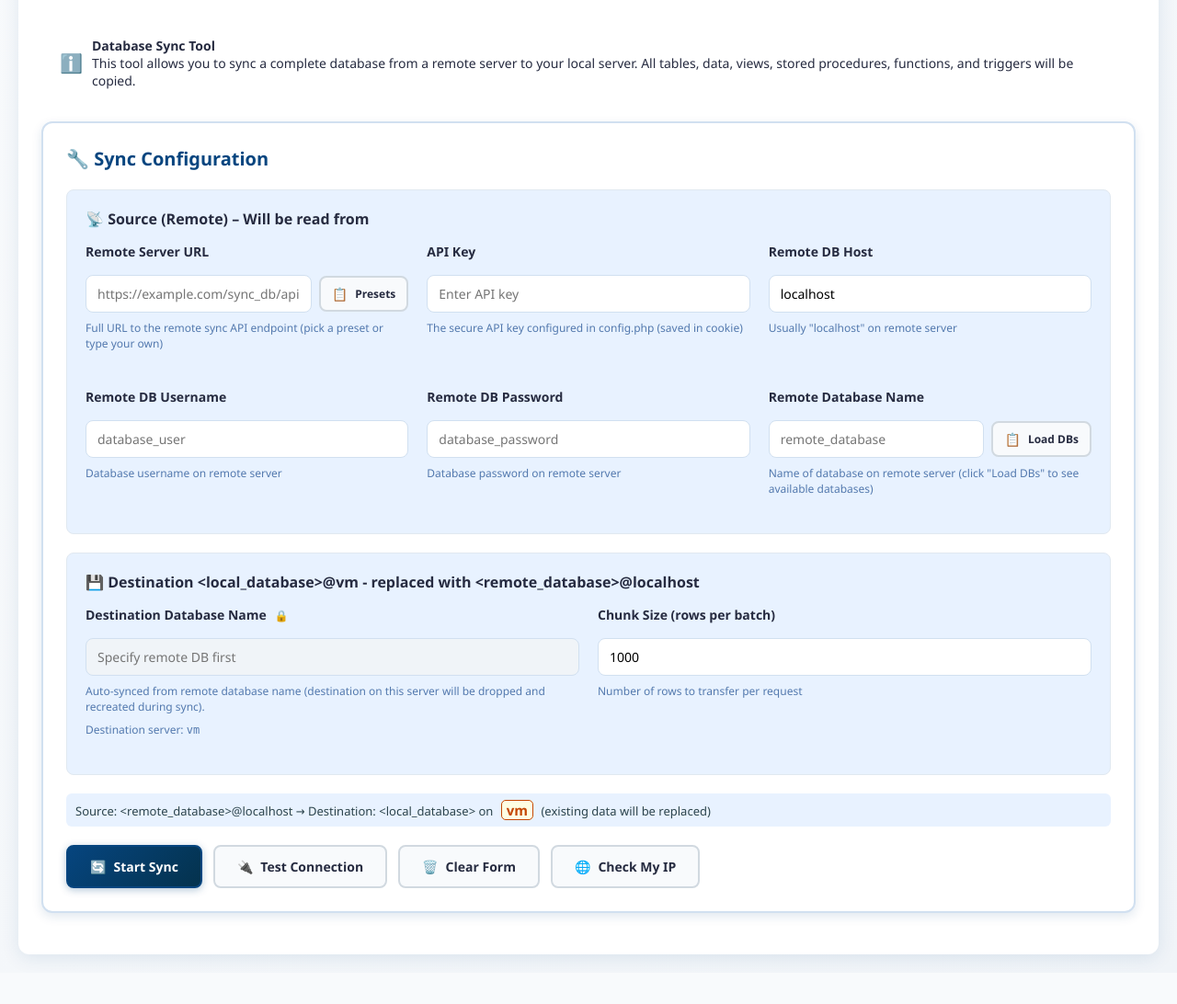
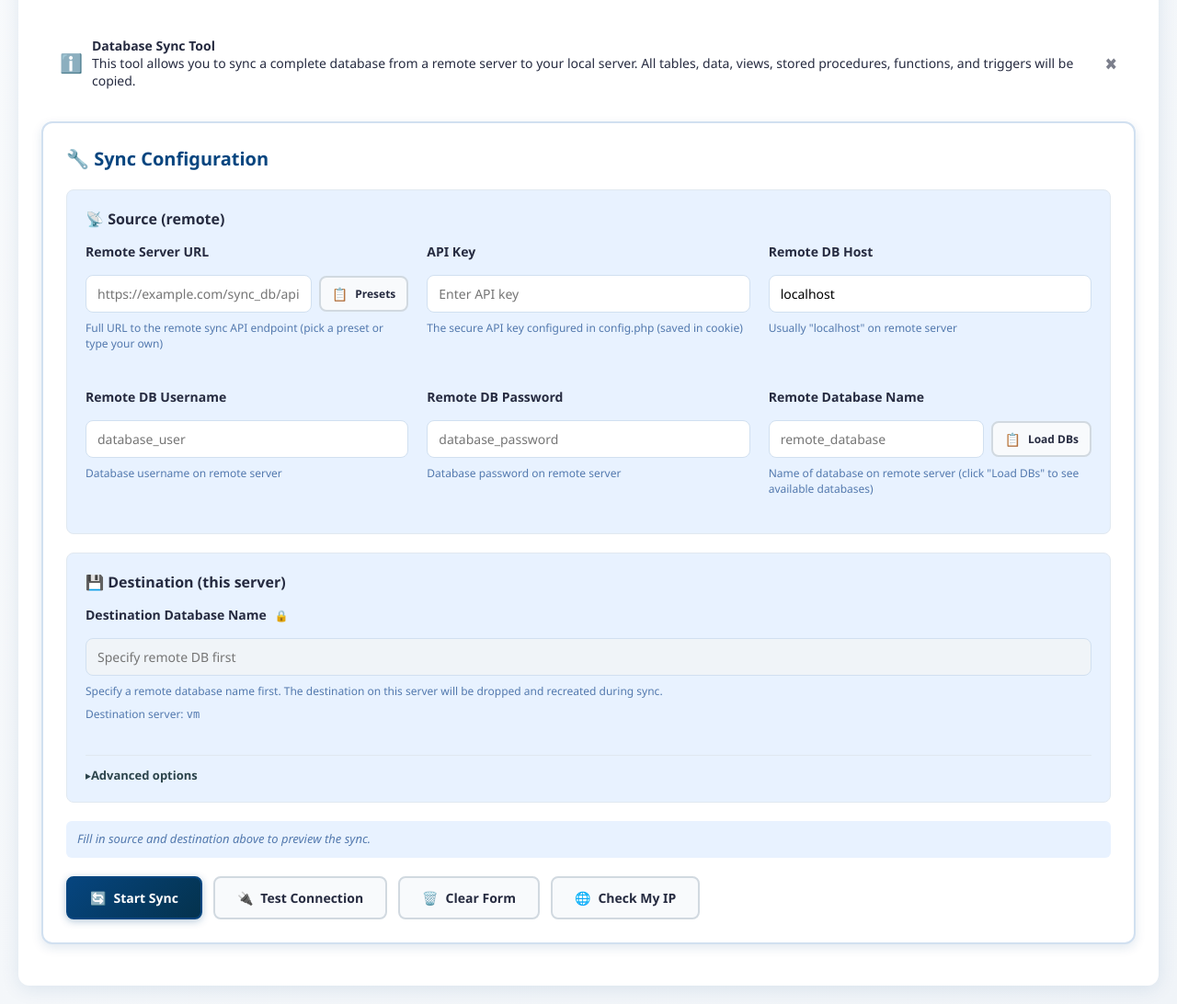
Before and after one commit to maxbis/db-manager, a PHP site: page /sync_db/ in a window 1280 px wide. Shown: the part 154-1246 px from the top of the page at 92% size. Before the commit the page ends 1205 px from the top, so only its background shows below. Run offline with PHP 8.4, Linux system fonts and the light colour scheme; data that the repository does not hold is empty.

Commit message:
feat: Enhance sync UI with new summary components, improved alert handling, and dynamic help text for better user guidance

```diff
--- a/sync_db/partials/alerts.php
+++ b/sync_db/partials/alerts.php
@@ -1,11 +1,12 @@
 <!-- Information Alert -->
-<div class="alert alert-info">
+<div class="alert alert-info" id="syncIntroAlert">
     <span style="font-size: 20px;">ℹ️</span>
-    <div>
+    <div style="flex: 1;">
         <strong>Database Sync Tool</strong><br>
         This tool allows you to sync a complete database from a remote server to your local server.
         All tables, data, views, stored procedures, functions, and triggers will be copied.
     </div>
+    <button type="button" id="dismissIntroAlertBtn" class="alert-dismiss-btn" title="Dismiss">✖</button>
 </div>
 
 <!-- Error Alert (Hidden by default) -->
--- a/sync_db/partials/config_form.php
+++ b/sync_db/partials/config_form.php
@@ -3,7 +3,7 @@
     <form id="syncForm">
         <!-- Remote Server Settings Group -->
         <div class="form-section">
-            <h3 class="form-section-title">📡 Source (Remote) – Will be read from</h3>
+            <h3 class="form-section-title">📡 Source (remote)</h3>
             <div class="form-grid">
                 <div class="form-group">
                     <label for="remoteUrl">Remote Server URL</label>
@@ -57,7 +57,7 @@
 
         <!-- Local Database Settings Group -->
         <div class="form-section">
-            <h3 class="form-section-title" id="destinationSectionTitle">💾 Destination (this server) – Replaced with remote copy</h3>
+            <h3 class="form-section-title">💾 Destination (this server)</h3>
             <div class="form-grid">
                 <div class="form-group">
                     <label for="localDbName">
@@ -66,25 +66,29 @@
                     </label>
                     <input type="text" id="localDbName" name="localDbName" placeholder="Specify remote DB first" readonly class="local-readonly" required>
                     <small id="localDbHelp">
-                        Auto-synced from remote database name (editable after setting remote).
-                        This database on <strong>this server</strong> will be <strong>dropped and recreated</strong> using data from the remote source.
+                        Specify a remote database name first. The destination on this server will be dropped and recreated during sync.
                     </small>
-                    <small>
+                    <small id="destinationServerHint">
                         Destination server:
                         <code><?php echo htmlspecialchars($targetServerLabel ?? 'this server', ENT_QUOTES); ?></code>
                     </small>
                 </div>
+            </div>
 
-                <div class="form-group">
-                    <label for="chunkSize">Chunk Size (rows per batch)</label>
-                    <input type="number" id="chunkSize" name="chunkSize" value="1000" min="100" max="10000" required>
-                    <small>Number of rows to transfer per request</small>
+            <details class="sync-advanced" id="syncAdvanced">
+                <summary>Advanced options</summary>
+                <div class="form-grid sync-advanced-grid">
+                    <div class="form-group">
+                        <label for="chunkSize">Chunk Size (rows per batch)</label>
+                        <input type="number" id="chunkSize" name="chunkSize" value="1000" min="100" max="10000" required>
+                        <small>Number of rows to transfer per request (default: 1000)</small>
+                    </div>
                 </div>
-            </div>
+            </details>
         </div>
 
         <div class="sync-summary" id="syncSummary">
-            Source and destination summary will appear here once you fill in the form.
+            Fill in source and destination above to preview the sync.
         </div>
 
         <div class="button-group">
--- a/sync_db/sync.css
+++ b/sync_db/sync.css
@@ -466,8 +466,28 @@
     color: var(--color-text-secondary);
     background: var(--color-bg-lighter);
     border-radius: 6px;
-    padding: 8px 10px;
-    white-space: nowrap;
+    padding: 10px 12px;
+    line-height: 1.5;
+}
+
+.sync-summary-placeholder {
+    color: var(--color-text-tertiary);
+    font-style: italic;
+}
+
+.sync-summary-dest {
+    font-weight: 700;
+    color: var(--color-text-primary);
+}
+
+.sync-summary-source {
+    font-weight: 600;
+    color: var(--color-text-secondary);
+}
+
+.sync-summary-warning {
+    color: var(--color-danger);
+    font-weight: 600;
 }
 
 .sync-summary-target {
@@ -483,3 +503,52 @@
     border-width: 1px;
     border-radius: 5px;
 }
+
+.sync-advanced {
+    margin-top: 16px;
+    border-top: 1px solid var(--color-border-lighter);
+    padding-top: 12px;
+}
+
+.sync-advanced summary {
+    cursor: pointer;
+    font-size: 13px;
+    font-weight: 600;
+    color: var(--color-text-secondary);
+    user-select: none;
+    list-style: none;
+}
+
+.sync-advanced summary::-webkit-details-marker {
+    display: none;
+}
+
+.sync-advanced summary::before {
+    content: '▸ ';
+    display: inline-block;
+    transition: transform 0.2s ease;
+}
+
+.sync-advanced[open] summary::before {
+    transform: rotate(90deg);
+}
+
+.sync-advanced-grid {
+    margin-top: 12px;
+}
+
+.alert-dismiss-btn {
+    background: none;
+    border: none;
+    font-size: 18px;
+    cursor: pointer;
+    color: inherit;
+    opacity: 0.6;
+    padding: 0;
+    margin-left: 10px;
+    flex-shrink: 0;
+}
+
+.alert-dismiss-btn:hover {
+    opacity: 1;
+}
```
Also changed, not shown: sync_db/sync.js (+134 -47 lines).
